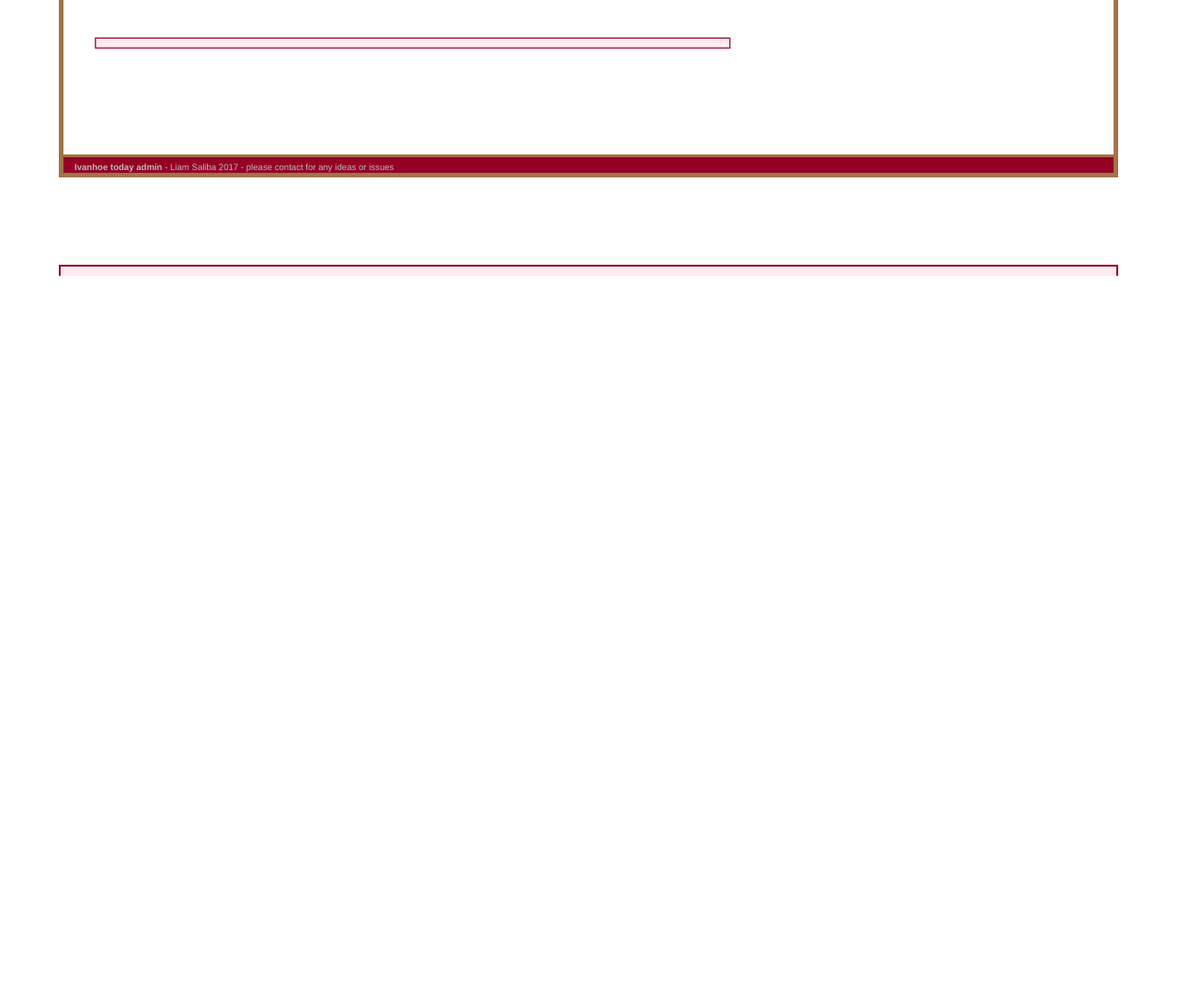
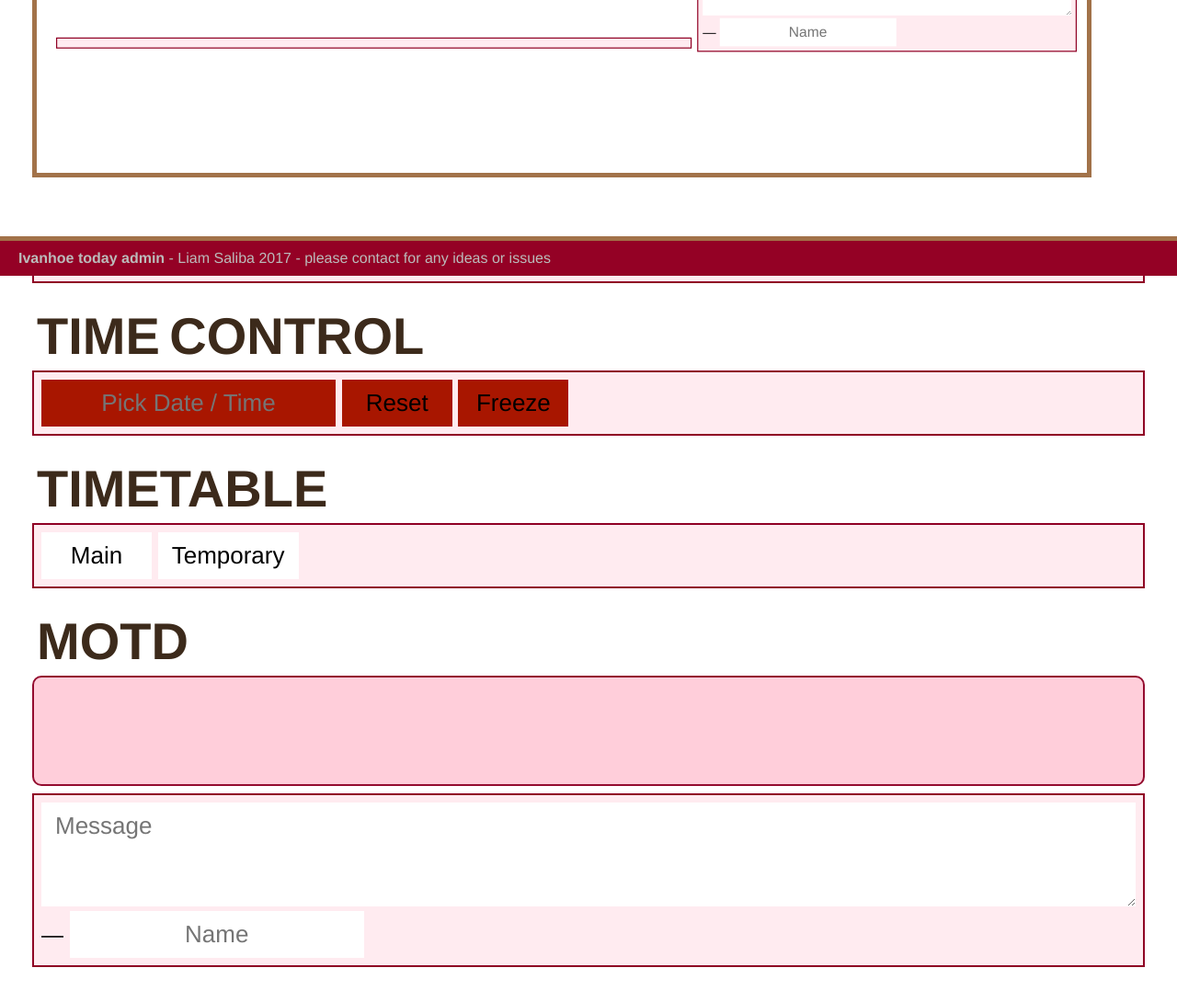
Before and after one commit to liamsaliba/today, a website: page public/admin/index.html in a window 1280 px wide. Shown: the part 500-1590 px from the top of the page at 92% size. Before the commit the page ends 800 px from the top, so only its background shows below. Drawn offline with nearby package versions, Linux system fonts and the light colour scheme; no server answers.

Commit message:
MOTD layout

```diff
--- a/public/admin/admin.css
+++ b/public/admin/admin.css
@@ -69,8 +69,12 @@ img#logo {
 	align-content: stretch;
 }
 
+.flexchild {
+	flex: 1;
+	margin: 0px 5px;
+}
+
 #site-container {
-	overflow: hidden;
     height: 100%;
 }
 
@@ -94,7 +98,7 @@ img#logo {
 .box {
 	color: black;
 	border: 2px solid #8f0024;
-	/*margin-bottom: 8px;*/
+	margin-bottom: 8px;
 	overflow: auto;
 	font-size: 24px;
 	padding: 8px;
@@ -103,6 +107,13 @@ img#logo {
 
 .panel {
 	margin-bottom: 20px;
+}
+
+#rotator {
+	border-radius: 10px;
+	background: #ffccd9;
+	height: 120px;
+	opacity: .95;
 }
 
 .box-head {
@@ -124,6 +135,8 @@ img#logo {
 
 
 #footer {
+	position: absolute;
+	bottom: 0;
 	color: #bbb;
 
 	background: #940125;
@@ -134,8 +147,6 @@ img#logo {
 	display: inline-block;
 
 	z-index: 10;
-	padding-bottom: 32000px;
-    margin-bottom: -32000px;
 }
 
 #debug-buttons {
@@ -143,16 +154,25 @@ img#logo {
 	margin: 0 auto;
 }
 
-button, input {
+button, input, textarea {
 	border: none;
 	padding: 10px 15px;
 	color: black;
-	background: #ffb77a;
-	text-align: center;
+	background: white;
 	text-decoration: none;
-	display: inline-block;
 	font-size: 26px;
 	min-width: 120px;
+}
+
+button, input {
+	text-align: center;
+	display: inline-block;
+}
+
+textarea {
+	width: 100%;
+	display: block;
+	margin-bottom: 5px
 }
 
 .padded {
--- a/public/admin/index.html
+++ b/public/admin/index.html
@@ -26,7 +26,7 @@
 				</div>
 			</div>
 			<div class="container flexbox" id="main-container">
-				<div class="container" id="left-container">
+				<div class="container flexchild" id="left-container">
 					<div class="panel">
 						<div class="box-head">
 							<h1>Preview</h1>
@@ -45,7 +45,7 @@
 						</div>
 					</div>
 				</div>
-				<div class="container" id="right-container">
+				<div class="container flexchild" id="right-container">
 					<div class="panel">
 						<div class="box-head">
 							<h1>TIME CONTROL</h1>
@@ -71,8 +71,15 @@
 						<div class="box-head">
 							<h1>MOTD</h1>
 						</div>
+						<div class="padded box" id="rotator">
+							<div id="motd" >
+								<p></p>
+								<cite></cite>
+							</div>
+						</div>
 						<div class="box">
-
+							<textarea placeholder="Message" rows="3"></textarea>
+							— <input placeholder="Name"></input>
 						</div>
 					</div>
 				</div>
```
